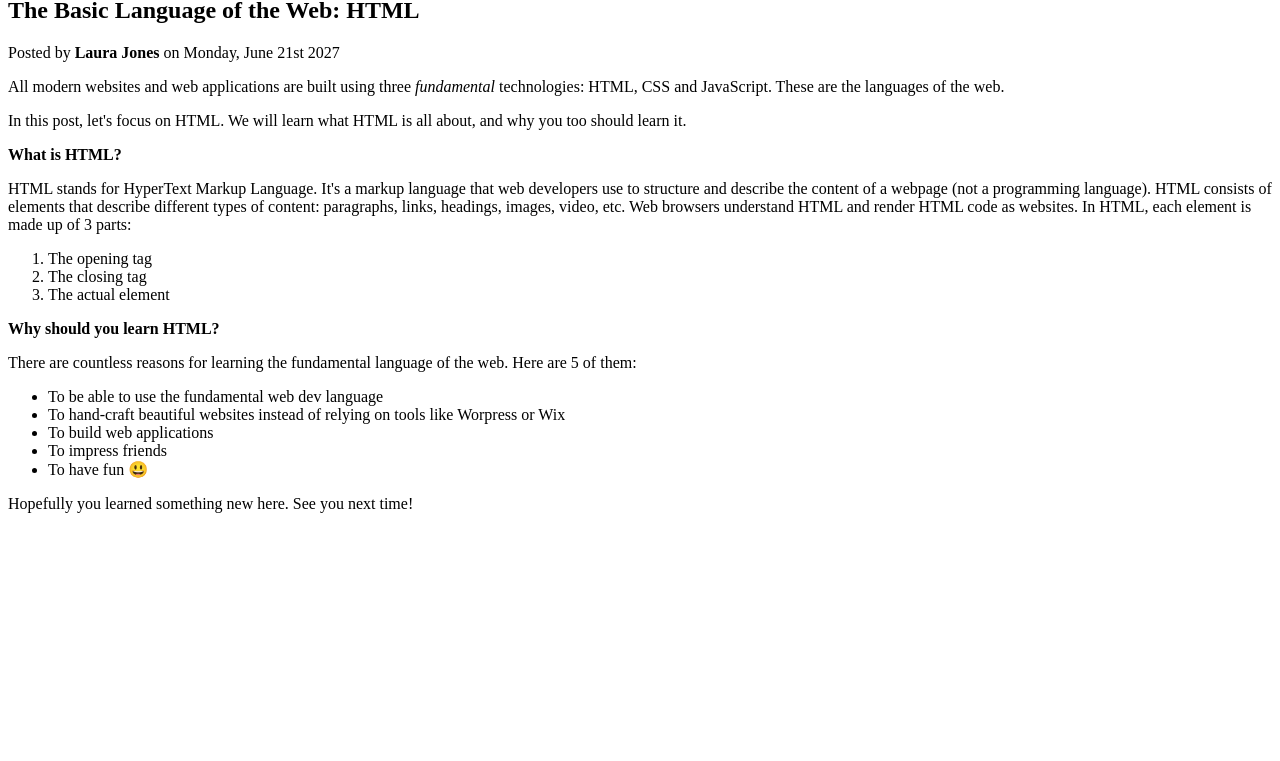
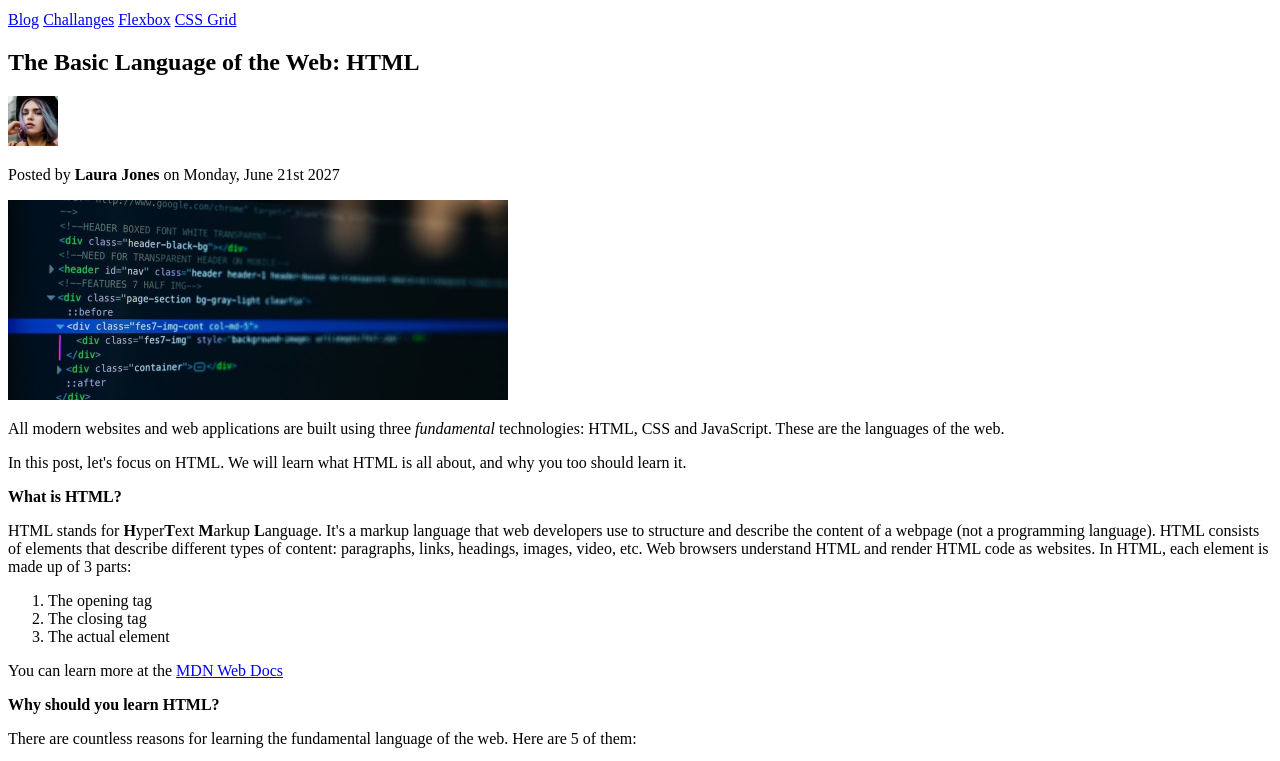
Before and after one commit to Te0gop/Exercise-HTML-CSS, a plain HTML site: page HTML-Fundamentals/index.html in a window 1280 px wide. Shown: the part 70-831 px from the top of the page. Before the commit the page ends 800 px from the top, so only its background shows below. Drawn offline with Linux system fonts and the light colour scheme.

Commit message:
html basics

```diff
--- a/HTML-Fundamentals/index.html
+++ b/HTML-Fundamentals/index.html
@@ -1,8 +1,28 @@
+<!DOCTYPE html>
+<html lang="en">
+
+<head>
+    <meta charset="UTF-8">
+    <meta http-equiv="X-UA-Compatible" content="IE=edge">
+    <meta name="viewport" content="width=device-width, initial-scale=1.0">
+    <title>The Code Magazine</title>
+</head>
+
+<body>
     <h1>📘 The Code Magazine</h1>
+
+    <a href="blog.html">Blog</a>
+    <a href="#">Challanges</a>
+    <a href="#">Flexbox</a>
+    <a href="#">CSS Grid</a>
 
     <h2>The Basic Language of the Web: HTML</h2>
 
+    <img src="laura-jones.jpg" alt="laura-jones img" width="50px" height="50px" />
+
     <p>Posted by <strong>Laura Jones</strong> on Monday, June 21st 2027</p>
+
+    <img src="post-img.jpg" alt="HTML code on a screen" width="500px" height="200px" />
 
     <p>All modern websites and web applications are built using three <em>fundamental</em> technologies: HTML, CSS and
         JavaScript.
@@ -12,11 +32,13 @@
 
     <p><strong>What is HTML?</strong></p>
 
-<p>HTML stands for HyperText Markup Language. It's a markup language that web developers use to structure and describe
+    <p>HTML stands for <strong>H</strong>yper<strong>T</strong>ext <strong>M</strong>arkup <strong>L</strong>anguage.
+        It's a markup language that web developers use to structure and describe
         the
         content of a webpage (not a programming language).
 
-    HTML consists of elements that describe different types of content: paragraphs, links, headings, images, video, etc.
+        HTML consists of elements that describe different types of content: paragraphs, links, headings, images, video,
+        etc.
         Web
         browsers understand HTML and render HTML code as websites.
 
@@ -27,6 +49,11 @@
         <li>The closing tag</li>
         <li>The actual element</li>
     </ol>
+
+    <p>
+        You can learn more at the
+        <a href="https://developer.mozilla.org/en-US/docs/Web/HTML" target="_blank" >MDN Web Docs</a>
+    </p>
 
     <strong>Why should you learn HTML?</strong>
 
@@ -40,3 +67,7 @@
     </ul>
     Hopefully you learned something new here. See you next time!
     </p>
+
+</body>
+
+</html>
```
Also changed, not shown: HTML-Fundamentals/blog.html (added, +10 -0 lines). Lines whose indentation alone changed are shown as unchanged.
